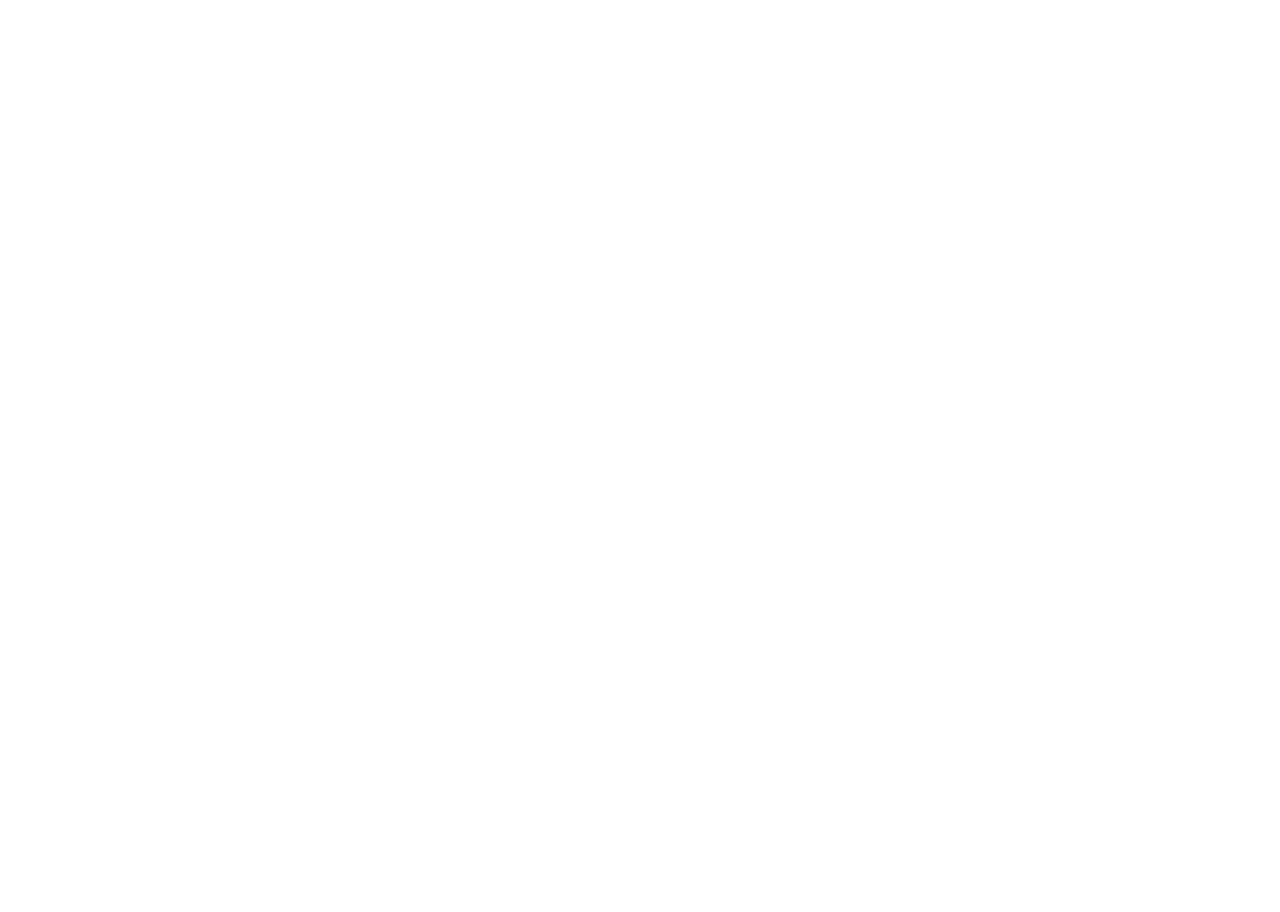
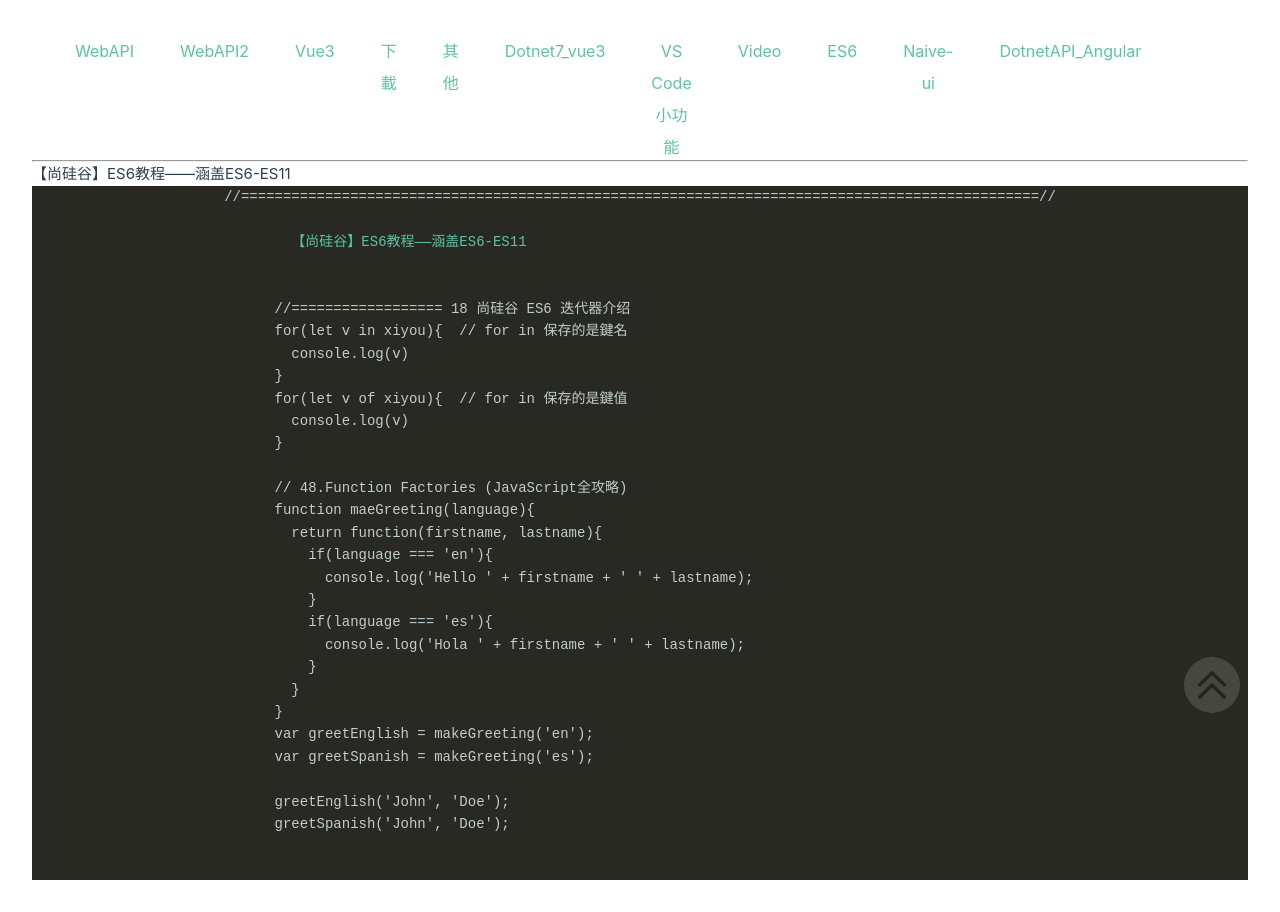
Before and after one commit to linth247/vue-my-note, a Vue app: page /es6 in a window 1280 px wide. Before the commit this address had no page. Before the commit the page ends 800 px from the top, so only its background shows below. Built offline with nearby package versions, Linux system fonts and the light colour scheme.

Commit message:
20240929-01

```diff
--- a/src/router/index.js
+++ b/src/router/index.js
@@ -17,6 +17,7 @@
 import VSCode_Function from '@/views/VSCode_Function/index.vue'
 import Naive_ui from '@/views/Naive_ui/index.vue'
 import Video from '@/views/Video/index.vue'
+import ES6 from '@/views/ES6/index.vue'
 import DotnetAPI_Angular from '@/views/DotnetAPI_Angular/index.vue'
 
 const router = createRouter({
@@ -100,6 +101,10 @@
           component: Video
         },
         {
+          path:'/es6',
+          component: ES6
+        },
+        {
           path:'/dotnetapi_angular',
           component: DotnetAPI_Angular
         },
--- /dev/null
+++ b/src/views/ES6/index.vue
@@ -0,0 +1,51 @@
+<script setup>
+import toTop from "@/UI/toTop.vue";
+toTop.scrollToTop =  true;
+
+const content = `
+  <div id="Vue3-rabbit" style="display:flex; justify-content: center; background-color: #282923; color:#c1cccc; font-size: 14px;">
+    <pre>
+//===============================================================================================//
+      <a href="https://www.youtube.com/playlist?list=PLmOn9nNkQxJFlj86lvBSpC2UsNw-pdmdq" target="_blank">
+        【尚硅谷】ES6教程——涵盖ES6-ES11
+      </a>
+
+      //================== 18 尚硅谷 ES6 迭代器介绍
+      for(let v in xiyou){  // for in 保存的是鍵名
+        console.log(v)
+      }
+      for(let v of xiyou){  // for in 保存的是鍵值
+        console.log(v)
+      }
+
+      // 48.Function Factories (JavaScript全攻略)
+      function maeGreeting(language){
+        return function(firstname, lastname){
+          if(language === 'en'){
+            console.log('Hello ' + firstname + ' ' + lastname);
+          }
+          if(language === 'es'){
+            console.log('Hola ' + firstname + ' ' + lastname);
+          }
+        }
+      }
+      var greetEnglish = makeGreeting('en');
+      var greetSpanish = makeGreeting('es');
+
+      greetEnglish('John', 'Doe');
+      greetSpanish('John', 'Doe');
+
+    </pre>
+  </div>
+`
+</script>
+
+<template>
+  <div>【尚硅谷】ES6教程——涵盖ES6-ES11</div>
+  <div v-html="content"></div>
+  <toTop></toTop>
+</template>
+
+<style scoped lang="scss">
+
+</style>
--- a/src/views/Layout/components/LayoutHeader.vue
+++ b/src/views/Layout/components/LayoutHeader.vue
@@ -39,6 +39,7 @@
         <li> <RouterLink to="/dotnet7_vue3">Dotnet7_vue3</RouterLink> </li>
         <li> <RouterLink to="/vscode_function">VS Code小功能</RouterLink> </li>
         <li> <RouterLink to="/video">Video</RouterLink> </li>
+        <li> <RouterLink to="/es6">ES6</RouterLink> </li>
         <li> <RouterLink to="/Naive_ui">Naive-ui</RouterLink> </li>
         <li> <RouterLink to="/dotnetapi_angular">DotnetAPI_Angular</RouterLink> </li>
       </ul>
```
